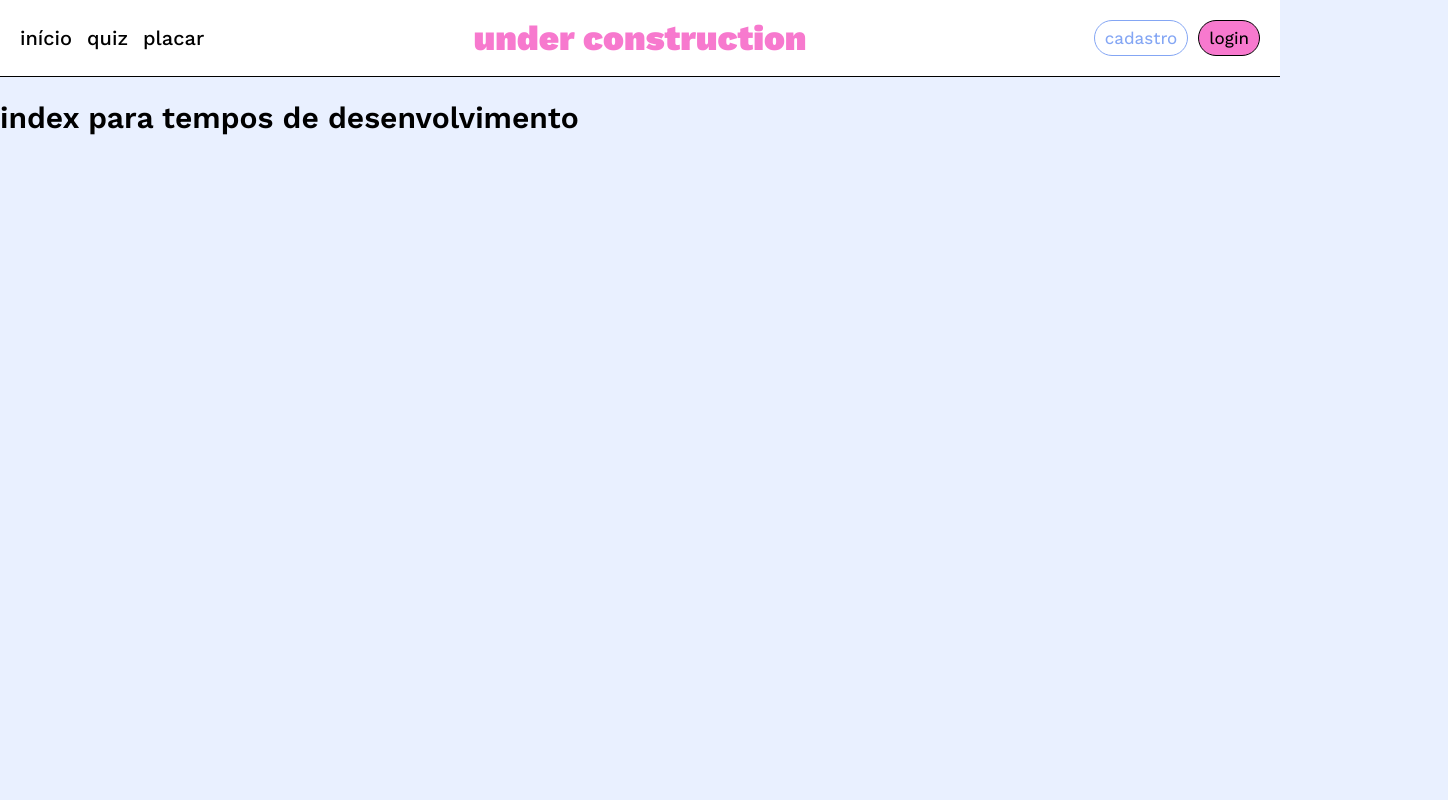
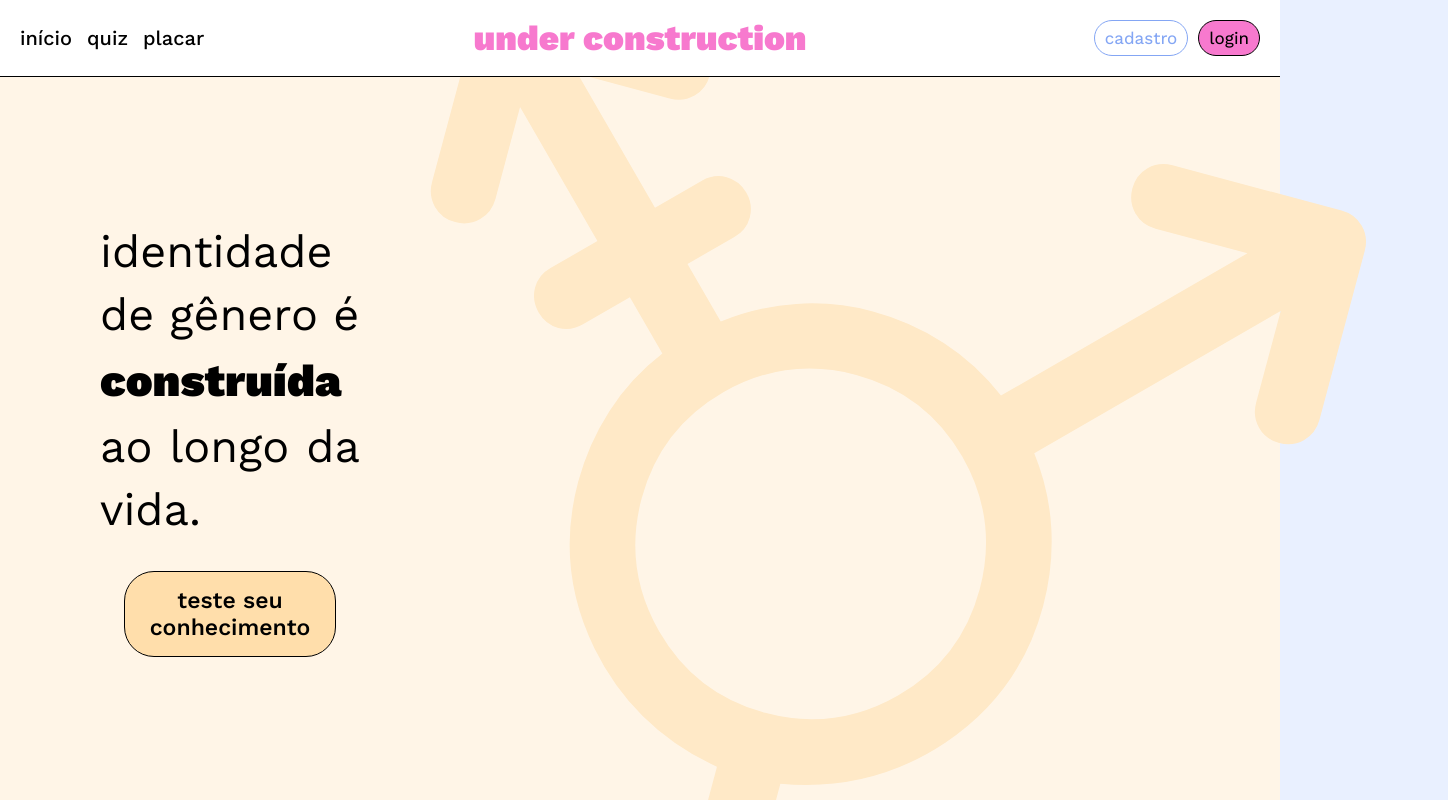
Before and after one commit to mikki-unix/under-construction, a website: page public/index.html in a window 1280 px wide. Shown: the top 800 px of the page, 1448 px wide, since content can reach past the window. Drawn offline with nearby package versions, Linux system fonts and the light colour scheme.

Commit message:
Estilização do index
Estilizei o index com uma frase de efeito, um botão que redireciona para o quiz e um vetor SVG com position absolute e tranlate() para fazer um fundo dinâmico.

```diff
--- a/public/assets/styles/landing.css
+++ b/public/assets/styles/landing.css
@@ -1,7 +1,67 @@
 @import url(main.css);
 @import url(header.css);
 
+body {
+    overflow: hidden;
+}
+
+header {
+    z-index: 1;
+}
+
 main {
-    padding-top: 10rem;
-    font-size: 1.5rem;
+    box-sizing: border-box;
+    width: 100%;
+    height: 100%;
+
+    padding: 10rem;
+    padding-top: 17.6rem;
+
+    background-color: var(--bg-yellow);
 }
+
+main > div {
+    z-index: 1;
+    width: 26rem;
+    gap: 3rem;
+}
+
+main > div > span {
+    font-size: 4.5rem;
+    font-weight: 400;
+    line-height: 6.3rem;
+    text-align: justify;
+}
+
+main span > strong {
+    display: block;
+    margin: .3rem 0;
+    font-weight: 900;
+}
+
+main button {
+    box-sizing: content-box;
+    width: 18rem;
+    padding: 1.5rem;
+
+    border: var(--borda-padrao);
+    border-radius: 3rem;
+
+    font-size: 2.3rem;
+    font-weight: 550;
+    text-align: center;
+
+    background-color: var(--yellow);
+}
+
+svg {
+    z-index: 0;
+    position: absolute;
+    right: -5rem;
+    top: 5%;
+
+    width: 105rem;
+    transform: rotate(15deg);
+
+    fill: var(--light-yellow);
+}
--- a/public/index.html
+++ b/public/index.html
@@ -10,7 +10,7 @@
     <script src="assets/js/login.js"></script>
     <script src="assets/js/exibicao.js"></script>
 </head>
-<body onload="validarSessao()">
+<body class="viewport" onload="validarSessao()">
     <header id="main" class="flex-space">
         <nav class="flex-center">
             <a href="index.html">início</a>
@@ -68,8 +68,20 @@
         </button>
     </aside>
 
-    <main>
-        <h1>index para tempos de desenvolvimento</h1>
+    <main class="flex-space">
+        <div class="flex-column">
+            <span>
+                identidade de gênero é
+                <strong>construída</strong>
+                ao longo da vida.
+            </span>
+
+            <button onclick="window.location = 'quiz.html'">
+                teste seu conhecimento
+            </button>
+        </div>
+
+        <svg xmlns="http://www.w3.org/2000/svg" viewBox="0 -960 960 960"><path d="M479.8-340q66.2 0 113.2-46.8t47-113q0-66.2-46.8-113.2t-113-47Q414-660 367-613.2t-47 113q0 66.2 46.8 113.2t113 47ZM450-120h-50q-12.75 0-21.37-8.68-8.63-8.67-8.63-21.5 0-12.82 8.63-21.32 8.62-8.5 21.37-8.5h50v-101q-82.33-14.1-136.17-75.55Q260-418 260-500q0-36 11-70.11T304-633l-42-42-35 35q-9 9-21 9t-21-9q-9-9-9-21.1 0-12.1 9-20.9l35-35-100-100v87q0 12.75-8.68 21.37-8.67 8.63-21.5 8.63-12.82 0-21.32-8.63Q60-717.25 60-730v-160q0-12.75 8.63-21.38Q77.25-920 90-920h160q12.75 0 21.38 8.68 8.62 8.67 8.62 21.5 0 12.82-8.62 21.32-8.63 8.5-21.38 8.5h-87l100 100 35-35q9-9 21.1-9 12.1 0 20.9 9 9 9 9 21.1 0 12.1-9 20.9l-35 35 43 43q29-22 62.5-33.5T480-720q36 0 70 11t63 33l184-184h-87q-12.75 0-21.37-8.68-8.63-8.67-8.63-21.5 0-12.82 8.63-21.32 8.62-8.5 21.37-8.5h160q12.75 0 21.38 8.62Q900-902.75 900-890v160q0 12.75-8.68 21.37-8.67 8.63-21.5 8.63-12.82 0-21.32-8.63-8.5-8.62-8.5-21.37v-87L656-633q22 29 33 62.77 11 33.78 11 70.23 0 82-53.83 143.45Q592.33-295.1 510-281v101h50q12.75 0 21.38 8.68 8.62 8.67 8.62 21.5 0 12.82-8.62 21.32-8.63 8.5-21.38 8.5h-50v50q0 12.75-8.68 21.37-8.67 8.63-21.5 8.63-12.82 0-21.32-8.63Q450-57.25 450-70v-50Z"/></svg>
     </main>
 </body>
 </html>
```
